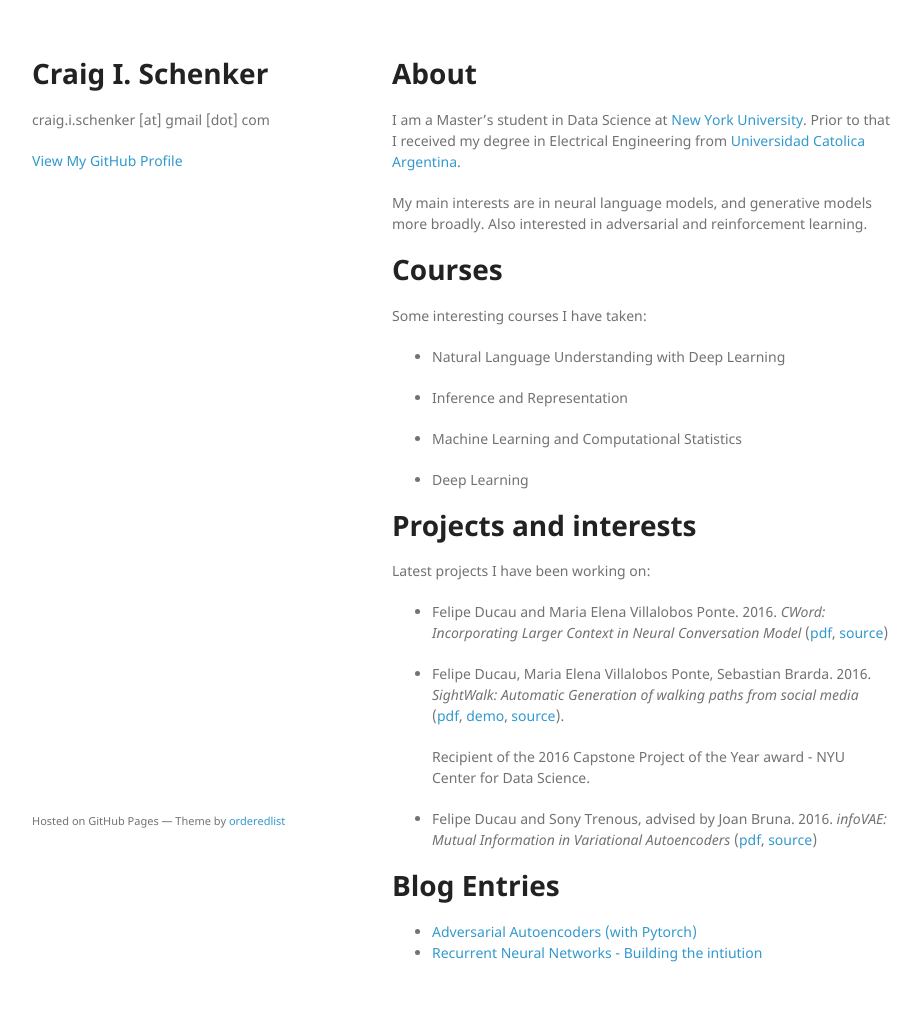
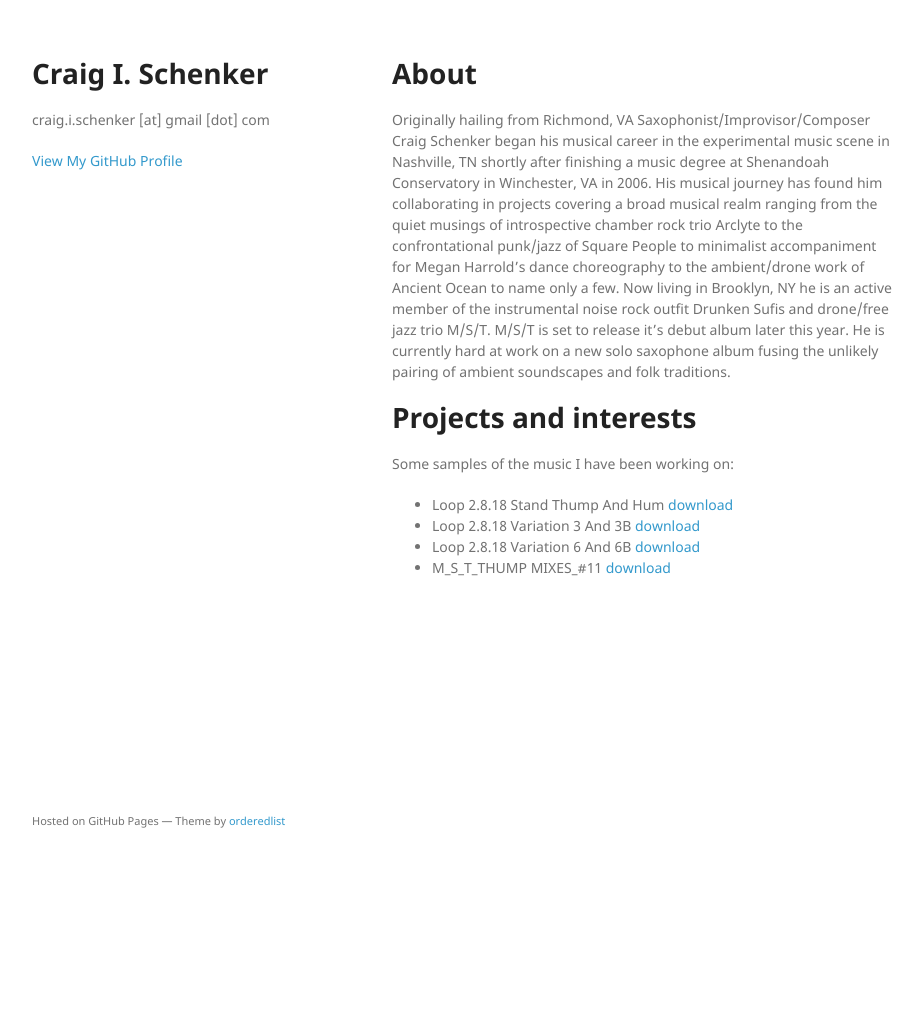
Before and after one commit to cischenker/cischenker.github.io, a Jekyll site: the page built from index.md, in a window 1280 px wide. Shown: the whole page, without its empty margins (178-1101 px from the left). Built offline with Jekyll 4.4.1, drawn with Linux system fonts in a browser that asks for light colours; our own code applies the rules of GitHub Pages for plain Markdown files; after the commit the page ends 900 px from its top, so only the background shows below that.

Commit message:
Adding links to samples

```diff
--- a/index.md
+++ b/index.md
@@ -3,33 +3,12 @@
 ---
 
 # [](#header-2)About
-I am a Master's student in Data Science at [New York University](http://cds.nyu.edu/). Prior to that I received my degree in Electrical Engineering from [Universidad Catolica Argentina](http://www.uca.edu.ar/index.php/site/index/es/uca/facultad-de-ciencias-fisicomatematicas-e-ingenieria/).
-
-My main interests are in neural language models, and generative models more broadly. Also interested in adversarial and reinforcement learning.
-
-#  [](#header-2)Courses
-Some interesting courses I have taken:
-
-- Natural Language Understanding with Deep Learning
-
-- Inference and Representation
-
-- Machine Learning and Computational Statistics
-
-- Deep Learning
+Originally hailing from Richmond, VA Saxophonist/Improvisor/Composer Craig Schenker began his musical career in the experimental music scene in Nashville, TN shortly after finishing a music degree at Shenandoah Conservatory in Winchester, VA in 2006. His musical journey has found him collaborating in projects covering a broad musical realm ranging from the quiet musings of introspective chamber rock trio Arclyte to the confrontational punk/jazz of Square People to minimalist accompaniment for Megan Harrold’s dance choreography to the ambient/drone work of Ancient Ocean to name only a few. Now living in Brooklyn, NY he is an active member of the instrumental noise rock outfit Drunken Sufis and drone/free jazz trio M/S/T. M/S/T is set to release it’s debut album later this year. He is currently hard at work on a new solo saxophone album fusing the unlikely pairing of ambient soundscapes and folk traditions.
 
 # [](#header-2)Projects and interests
-Latest projects I have been working on:
+Some samples of the music I have been working on:
 
-- Felipe Ducau and Maria Elena Villalobos Ponte. 2016. _CWord: Incorporating Larger Context in Neural Conversation Model_ ([pdf](https://github.com/fducau/CWord/blob/master/CWord_fnd212_mvp291.pdf), [source](https://github.com/fducau/CWord))
-
-- Felipe Ducau, Maria Elena Villalobos Ponte, Sebastian Brarda. 2016. _SightWalk: Automatic Generation of walking paths from social media_ ([pdf](https://github.com/fducau/sightwalk/blob/master/SightWalk_Final_Report.pdf), [demo](http://www.youtube.com/watch?v=GAvCeND9iRI), [source](https://github.com/fducau/sightwalk)).
-
-   Recipient of the 2016 Capstone Project of the Year award - NYU Center for Data Science.
-
-- Felipe Ducau and Sony Trenous, advised by Joan Bruna. 2016. _infoVAE: Mutual Information in Variational Autoencoders_ ([pdf](https://github.com/fducau/infoVAE/blob/master/Mutual%20Information%20in%20Variational%20Autoencoders.pdf), [source](https://github.com/fducau/infoVAE))
-
-
-# [](#header-2)Blog Entries
-- [Adversarial Autoencoders (with Pytorch)](https://blog.paperspace.com/adversarial-autoencoders-with-pytorch/)
-- [Recurrent Neural Networks - Building the intiution](https://blog.paperspace.com/recurrent-neural-networks-part-1-2/)
+- Loop 2.8.18 Stand Thump And Hum [download](https://github.com/cischenker/cischenker.github.io/blob/master/samples/Loop%202.8.18%20Stand%20Thump%20And%20Hum.m4a?raw=true)
+- Loop 2.8.18 Variation 3 And 3B [download](https://github.com/cischenker/cischenker.github.io/blob/master/samples/Loop%202.8.18%20Variation%203%20And%203B.m4a?raw=true)
+- Loop 2.8.18 Variation 6 And 6B [download](https://github.com/cischenker/cischenker.github.io/blob/master/samples/Loop%202.8.18%20Variation%206%20And%206B.m4a?raw=true)
+- M_S_T_THUMP MIXES_#11 [download](https://github.com/cischenker/cischenker.github.io/blob/master/samples/M_S_T_THUMP%20MIXES_%2311.mp3?raw=true)
```
